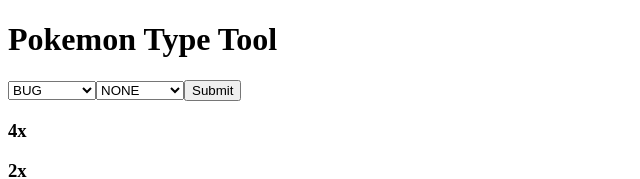
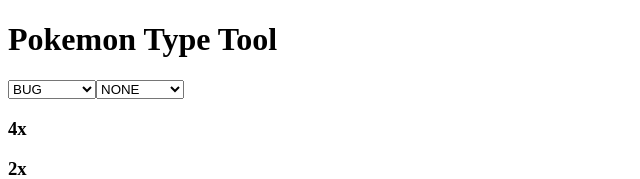
Before and after one commit to Ailuridaes/PokemonTypeTool, a React (Create React App) app: page / in a window 1280 px wide. Shown: the top 179 px of the page, without its empty margins (0-640 px from the left). Built offline with nearby package versions, Linux system fonts and the light colour scheme.

Commit message:
Modify behavior to update matchups on selector change, update homepage url

```diff
--- a/package.json
+++ b/package.json
@@ -1,7 +1,7 @@
 {
   "name": "pokemon-type-tool",
   "version": "0.1.0",
-  "homepage": "https://ailuridaes.github.io/PokemonTypeTool",
+  "homepage": "https://ailuridaes.github.io/pokemon-type-tool",
   "devDependencies": {
     "gh-pages": "^0.12.0",
     "react-scripts": "0.9.5"
--- a/src/components/TypeForm.jsx
+++ b/src/components/TypeForm.jsx
@@ -10,23 +10,18 @@
             type2: 'NONE'
         };
 
-        // this.handleChange = this.handleChange.bind(this);
-        this.handleSubmit = this.handleSubmit.bind(this);
         this.setType1 = this.setType1.bind(this);
         this.setType2 = this.setType2.bind(this);
     }
 
-    handleSubmit(e) {
-        e.preventDefault();
-        this.props.onSubmit([this.state.type1, this.state.type2]);
-    }
-
     setType1(type) {
         this.setState({ type1: type });
+        this.props.onSubmit([type, this.state.type2]);
     }
 
     setType2(type) {
         this.setState({ type2: type });
+        this.props.onSubmit([this.state.type1, type]);
     }
 
     render() {
@@ -34,7 +29,6 @@
             <form>
                 <TypeSelector types={TYPES} setType={this.setType1} />
                 <TypeSelector types={['NONE', ...TYPES]} setType={this.setType2} />
-                <button type="submit" onClick={this.handleSubmit}>Submit</button>
             </form>
         );
     }
```
